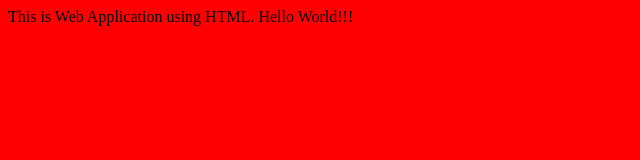
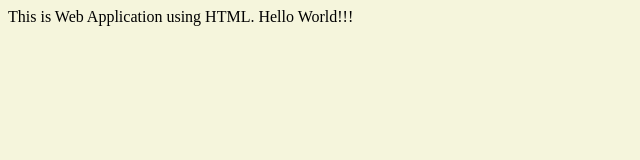
Before and after one commit to KudamalaKeertana/Rep1, a plain HTML site: page Hello.html in a window 1280 px wide. Shown: the whole page, without its empty margins (0-640 px from the left). Drawn offline with Linux system fonts and the light colour scheme.

Commit message:
First Hello using HTML

```diff
--- a/Hello.html
+++ b/Hello.html
@@ -1,5 +1,5 @@
 <html>
-<body bgcolor='red'>
+<body bgcolor='Beige'>
 <p> This is Web Application using HTML. Hello World!!!</p>
 </body>
 </html>
```
